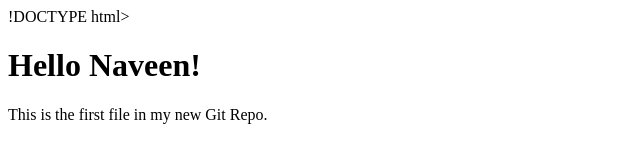
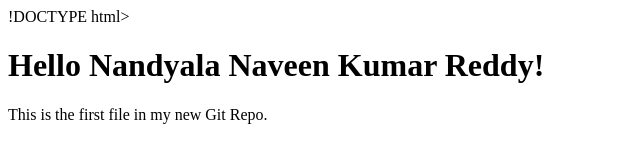
Before and after one commit to NNaveenKumarReddy/myproject, a plain HTML site: page index.html in a window 1280 px wide. Shown: the whole page, without its empty margins (0-640 px from the left). Drawn offline with Linux system fonts and the light colour scheme.

Commit message:
changed Naveen

```diff
--- a/index.html
+++ b/index.html
@@ -5,7 +5,7 @@
 </head>
 <body>
 
-<h1>Hello Naveen!</h1>
+<h1>Hello Nandyala Naveen Kumar Reddy!</h1>
 <p>This is the first file in my new Git Repo.</p>
 
 </body>
```
